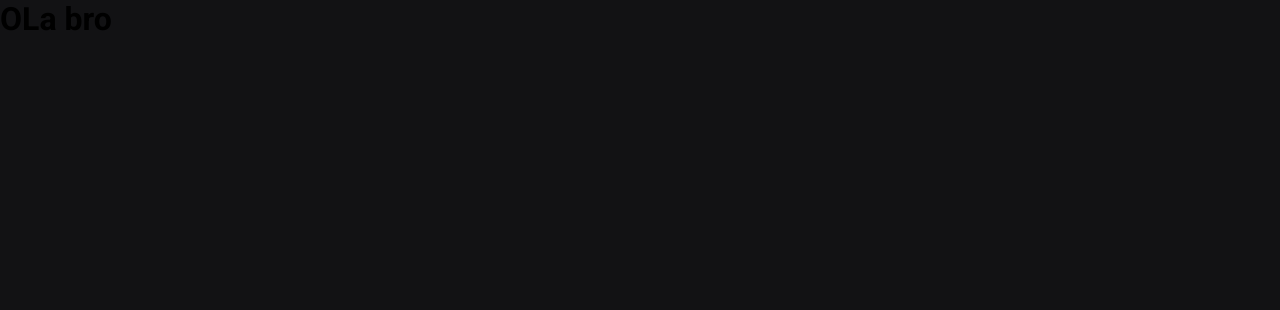
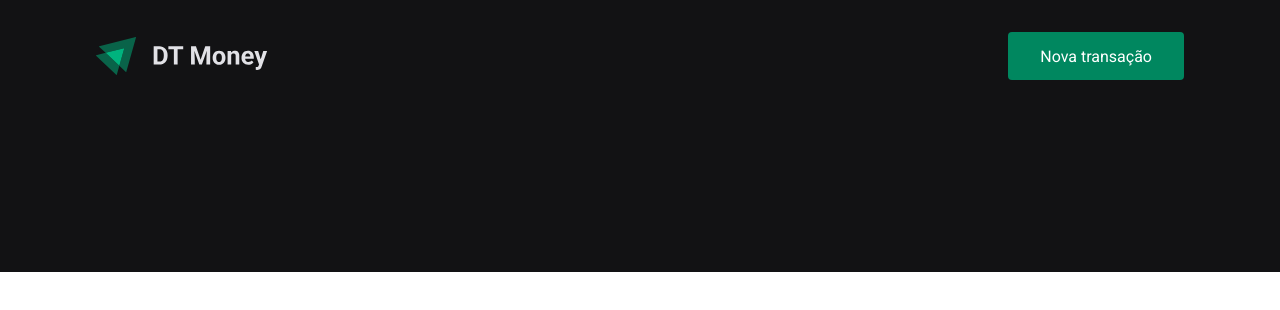
Before and after one commit to herbert366/aprendendoReact, a React (Create React App) app in the folder dtmoney/: page / in a window 1280 px wide. Shown: the top 310 px of the page. Built offline with nearby package versions, Linux system fonts and the light colour scheme.

Commit message:
header criada

```diff
--- a/dtmoney/src/App.tsx
+++ b/dtmoney/src/App.tsx
@@ -1,11 +1,12 @@
 import styled from 'styled-components'
+import { Header } from './components/Header'
 import { GlobalStyle } from './style/global'
 
 export function App() {
   return (
-    <div className="App">
-      <h1> OLa bro</h1>
+    <>
+      <Header />
       <GlobalStyle />
-    </div>
+    </>
   )
 }
--- /dev/null
+++ b/dtmoney/src/components/Header/index.tsx
@@ -0,0 +1,13 @@
+import logoImg from '../../assets/logo.svg'
+import { Container, Content } from './style'
+
+export function Header() {
+  return (
+    <Container>
+      <Content>
+        <img src={logoImg} alt="dt Money" />
+        <button type="button">Nova transação</button>
+      </Content>
+    </Container>
+  )
+}
--- /dev/null
+++ b/dtmoney/src/components/Header/style.ts
@@ -0,0 +1,28 @@
+import styled from 'styled-components'
+
+export const Container = styled.header`
+  background: var(--background);
+`
+
+export const Content = styled.div`
+  background: var(--background);
+  max-width: 1120px;
+  margin: 0 auto;
+  padding: 2rem 1rem 12rem;
+  display: flex;
+  align-items: center;
+  justify-content: space-between;
+  button {
+    font-size: 1rem;
+    color: #fff;
+    background: var(--green);
+    border: 0;
+    padding: 0 2rem;
+    border-radius: 0.25rem;
+    height: 3rem;
+    transition: filter 0.2s;
+    &:hover {
+      filter: brightness(0.9);
+    }
+  }
+`
--- a/dtmoney/src/style/global.ts
+++ b/dtmoney/src/style/global.ts
@@ -38,7 +38,7 @@
   font-weight: 700;
 }
 body{
-background: var(--background);
+background: var(--white);
 -webkit-font-smoothing: antialiased;
 }
 button{
```
